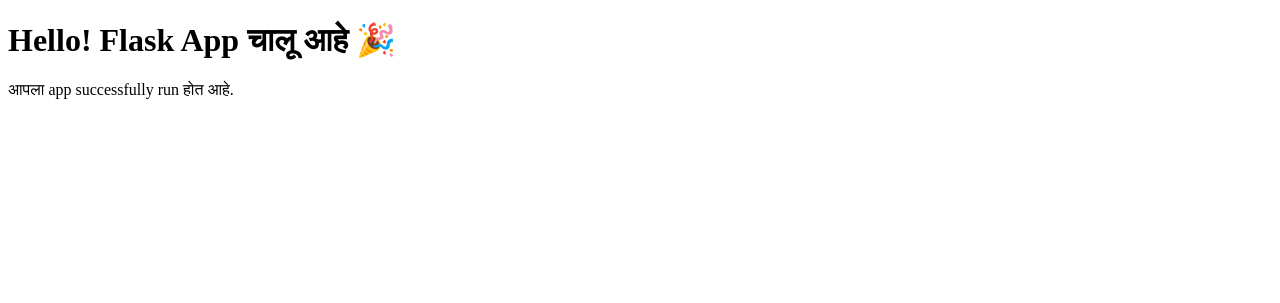
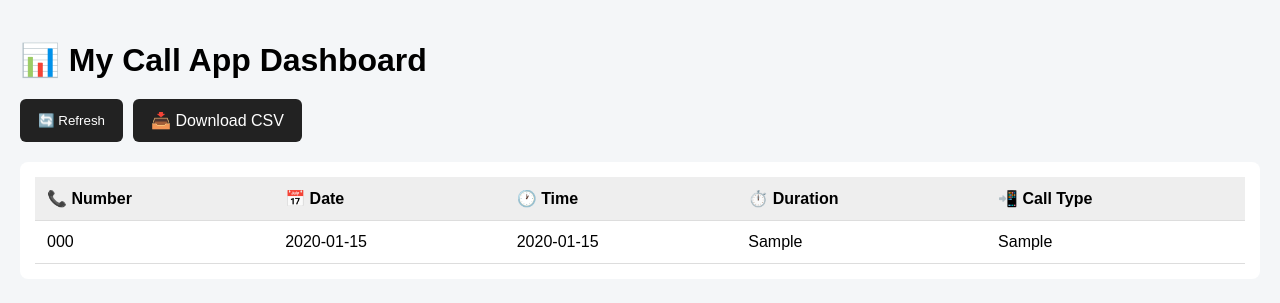
Before and after one commit to ashitoshkshirsagar473-hue/call-demo, a Flask app: page / in a window 1280 px wide. Shown: the top 303 px of the page. Run offline with Flask 3, Linux system fonts and the light colour scheme; tables that the repository leaves empty hold one stand-in row (values such as "Sample post").

Commit message:
Update index.html

```diff
--- a/templates/index.html
+++ b/templates/index.html
@@ -1,10 +1,104 @@
 <!DOCTYPE html>
 <html>
 <head>
-    <title>My Flask App</title>
+    <meta charset="UTF-8">
+    <meta name="viewport" content="width=device-width, initial-scale=1.0">
+    <title>My Call App Dashboard</title>
+
+    <style>
+        body {
+            font-family: Arial, sans-serif;
+            margin: 0;
+            padding: 20px;
+            background: #f4f6f8;
+        }
+
+        h1 {
+            margin-bottom: 20px;
+        }
+
+        .top {
+            display: flex;
+            gap: 10px;
+            margin-bottom: 20px;
+        }
+
+        button, a {
+            padding: 12px 18px;
+            border: none;
+            border-radius: 6px;
+            text-decoration: none;
+            cursor: pointer;
+            background: #222;
+            color: white;
+        }
+
+        .table-box {
+            background: white;
+            padding: 15px;
+            border-radius: 8px;
+            overflow-x: auto;
+        }
+
+        table {
+            width: 100%;
+            border-collapse: collapse;
+        }
+
+        th, td {
+            padding: 12px;
+            border-bottom: 1px solid #ddd;
+            text-align: left;
+        }
+
+        th {
+            background: #eee;
+        }
+    </style>
 </head>
+
 <body>
-    <h1>Hello! Flask App चालू आहे 🎉</h1>
-    <p>आपला app successfully run होत आहे.</p>
+
+    <h1>📊 My Call App Dashboard</h1>
+
+    <div class="top">
+        <button onclick="location.reload()">🔄 Refresh</button>
+        <a href="/export.csv">📥 Download CSV</a>
+    </div>
+
+    <div class="table-box">
+
+        <table>
+            <thead>
+                <tr>
+                    <th>📞 Number</th>
+                    <th>📅 Date</th>
+                    <th>🕐 Time</th>
+                    <th>⏱️ Duration</th>
+                    <th>📲 Call Type</th>
+                </tr>
+            </thead>
+
+            <tbody>
+                {% for call in calls %}
+                <tr>
+                    <td>{{ call["number"] }}</td>
+                    <td>{{ call["date"] }}</td>
+                    <td>{{ call["time"] }}</td>
+                    <td>{{ call["duration"] }}</td>
+                    <td>{{ call["call_type"] }}</td>
+                </tr>
+                {% else %}
+                <tr>
+                    <td colspan="5">
+                        No call records yet.
+                    </td>
+                </tr>
+                {% endfor %}
+            </tbody>
+        </table>
+
+    </div>
+
 </body>
 </html>
```
